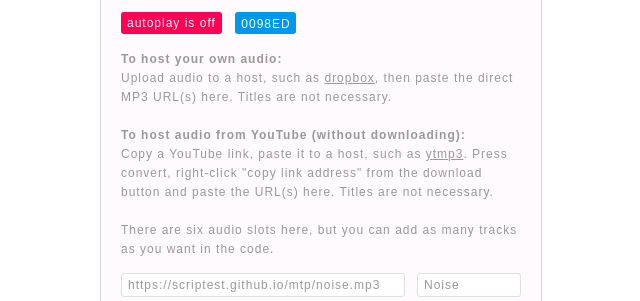
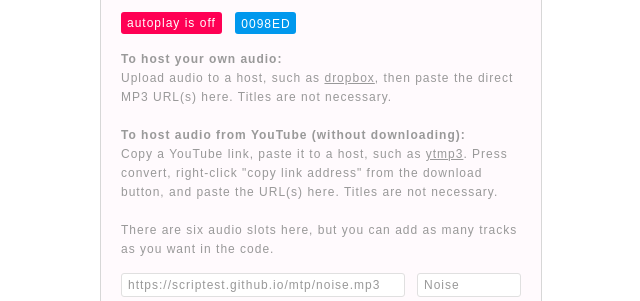
Before and after one commit to scriptest/scriptest.github.io, a plain HTML site: page mtp/mini.html in a window 1280 px wide. Shown: the part 151-452 px from the top of the page, 320-960 px from the left. Drawn offline with Linux system fonts and the light colour scheme.

Commit message:
Update mini.html

```diff
--- a/mtp/mini.html
+++ b/mtp/mini.html
@@ -51,7 +51,7 @@ Dependencies:
          <br>
   <b>To host audio from YouTube (without downloading):</b>
           <br>
-         Copy a YouTube link, paste it to a host, such as <a href="https://ytmp3.cc/" target="_blank">ytmp3</a>. Press convert, right-click "copy link address" from the download button and paste the URL(s) here. Titles are not necessary.
+         Copy a YouTube link, paste it to a host, such as <a href="https://ytmp3.cc/" target="_blank">ytmp3</a>. Press convert, right-click "copy link address" from the download button, and paste the URL(s) here. Titles are not necessary.
           <br><br>
          There are six audio slots here, but you can add as many tracks as you want in the code.
   </div>
```
